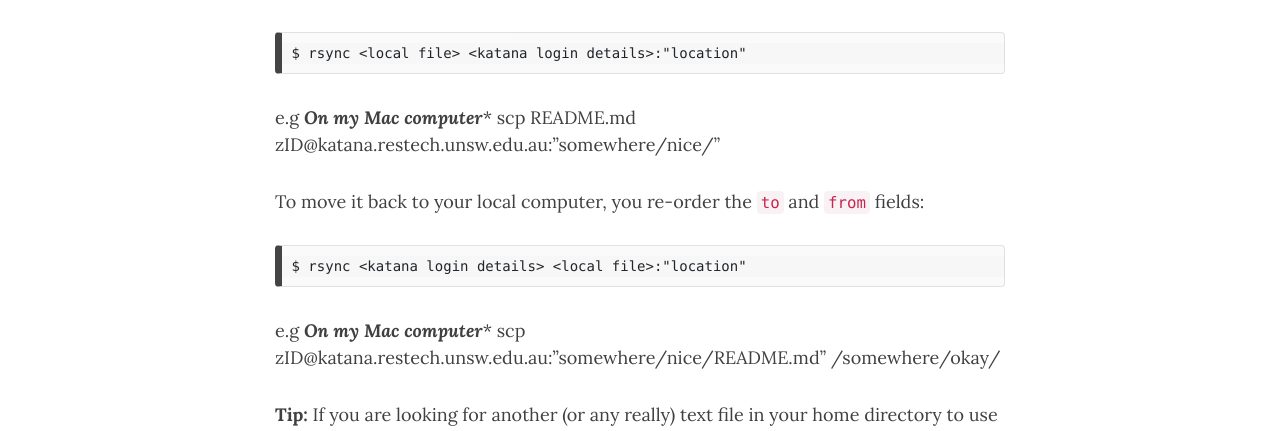
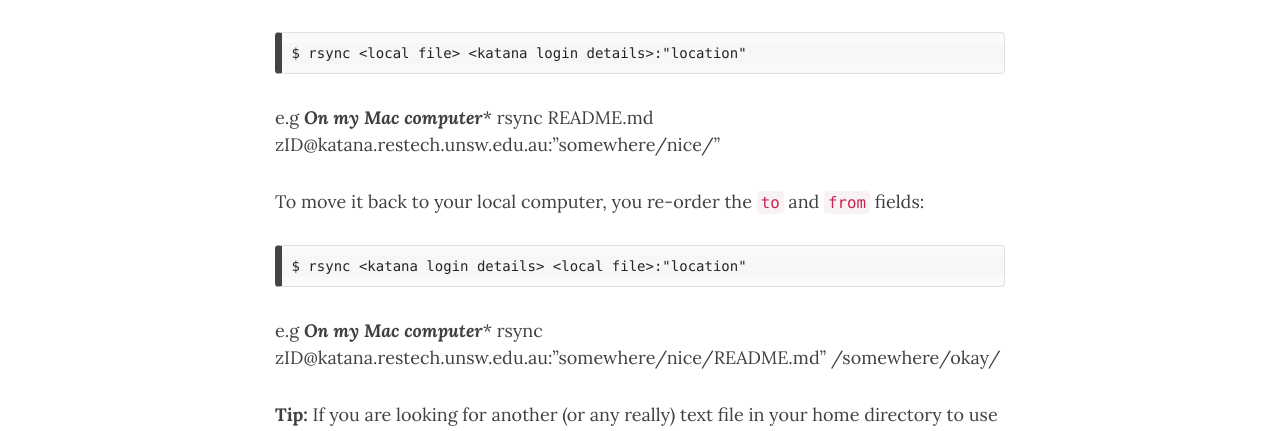
Before and after one commit to theheking/babs-rna-seq-2024, a Jekyll site: the page built from practical_overview/Week2C_Writing_Scripts_workingwithdata.md, in a window 1280 px wide and 900 px high, scrolled down 7179 px. Shown: the part 154-585 px from the top of the window. Built offline with Jekyll 4.4.1, drawn with Linux system fonts in a browser that asks for light colours; nearby versions of some CDN libraries; comment, search, counter and statistics services are not loaded.

Commit message:
Update Week2C_Writing_Scripts_workingwithdata.md

```diff
--- a/practical_overview/Week2C_Writing_Scripts_workingwithdata.md
+++ b/practical_overview/Week2C_Writing_Scripts_workingwithdata.md
@@ -205,13 +205,13 @@ Note that you are always running `rsync` locally, but that _doesn’t_ mean that
 
     $ rsync <local file> <katana login details>:"location"
 
-e.g ***On my Mac computer**** scp README.md zID@katana.restech.unsw.edu.au:"somewhere/nice/"
+e.g ***On my Mac computer**** rsync README.md zID@katana.restech.unsw.edu.au:"somewhere/nice/"
 
 To move it back to your local computer, you re-order the `to` and `from` fields:
 
     $ rsync <katana login details> <local file>:"location"
 
-e.g ***On my Mac computer**** scp zID@katana.restech.unsw.edu.au:"somewhere/nice/README.md" /somewhere/okay/
+e.g ***On my Mac computer**** rsync zID@katana.restech.unsw.edu.au:"somewhere/nice/README.md" /somewhere/okay/
 
 
 **Tip:** If you are looking for another (or any really) text file in your home directory to use instead, try:
```
